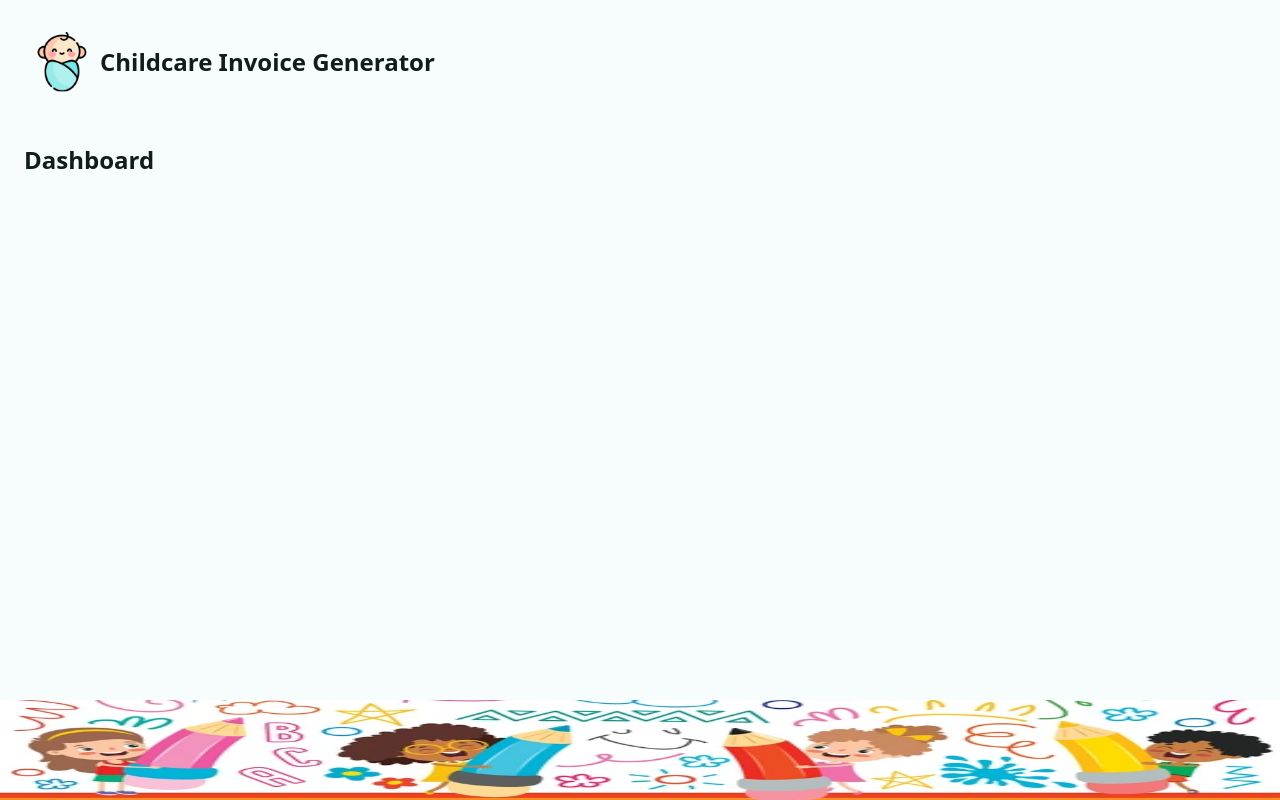
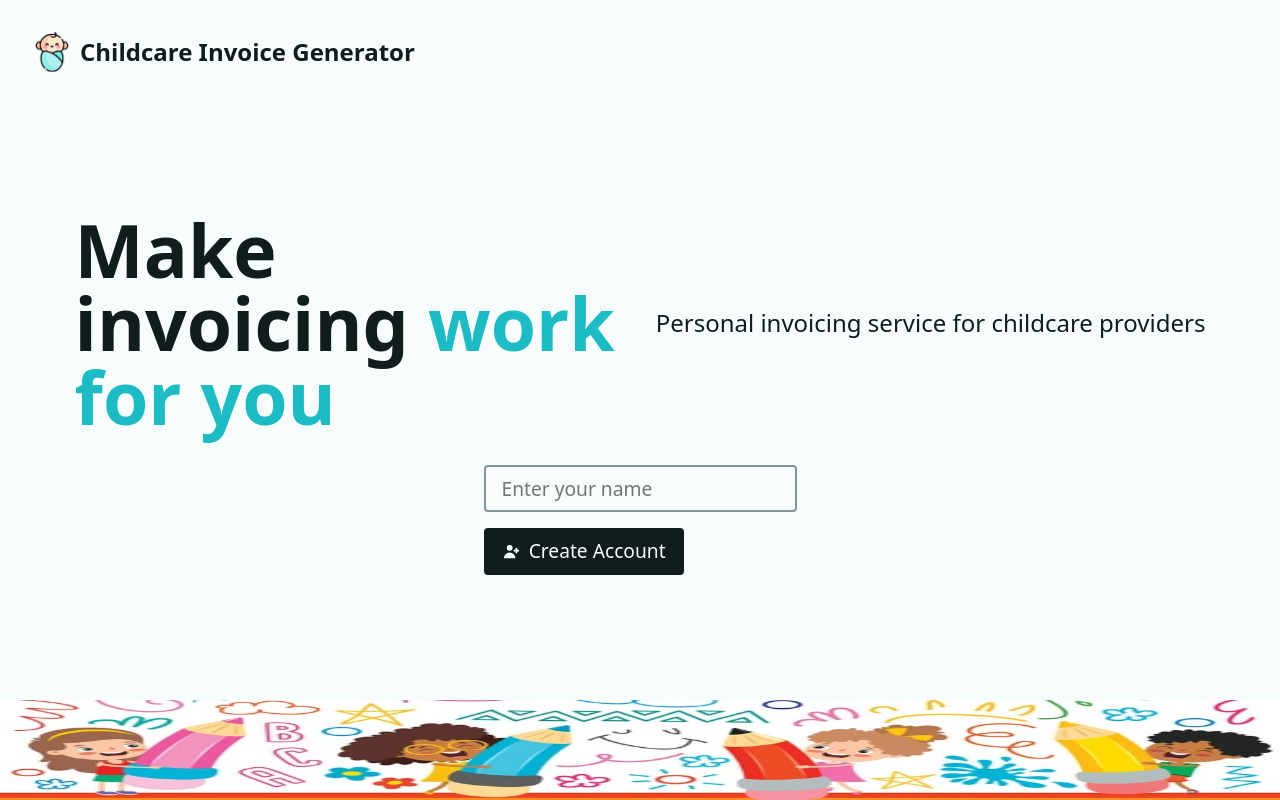
Before and after one commit to hannahf86/childcare-invoice-generator, a React (Vite) app: page / in a window 1280 px wide. Built offline with nearby package versions, Linux system fonts and the light colour scheme.

Commit message:
intro scene added

```diff
--- a/package.json
+++ b/package.json
@@ -13,7 +13,8 @@
     "react": "^18.2.0",
     "react-dom": "^18.2.0",
     "react-icons": "^4.11.0",
-    "react-router-dom": "6.8"
+    "react-router-dom": "6.8",
+    "react-toastify": "^9.1.3"
   },
   "devDependencies": {
     "@types/react": "^18.2.15",
--- a/src/Actions/Logout.jsx
+++ b/src/Actions/Logout.jsx
@@ -3,12 +3,16 @@ import { redirect } from "react-router-dom";
 
 // HELPERS
 import { deleteItem } from "../Utilities/Helpers";
+import { toast } from "react-toastify";
 
 export async function logoutAction() {
     // delete the user
     deleteItem({
         key: "userName"
     })
+
+    toast.success("You've deleted your user info")
+
     // return redirect
     return redirect("/")
 }
--- a/src/App.jsx
+++ b/src/App.jsx
@@ -3,8 +3,12 @@ import {
   RouterProvider,
 } from "react-router-dom";
 
+// TOAST
+import { ToastContainer } from 'react-toastify';
+import 'react-toastify/dist/ReactToastify.css';
+
 // SCENES
-import Dashboard, { dashboardLoader } from "./Scenes/Dashboard";
+import Dashboard, { dashboardLoader, dashboardAction } from "./Scenes/Dashboard";
 import Error from "./Scenes/Error";
 import Main, { mainLoader } from "./Layouts/main";
 
@@ -22,6 +26,7 @@ const router = createBrowserRouter([
         path: "/",
         element: <Dashboard />,
         loader: dashboardLoader,
+        action: dashboardAction,
         errorElement: <Error />
       },
       {
@@ -35,6 +40,7 @@ const router = createBrowserRouter([
 function App() {
   return <div className="App">
     <RouterProvider router={router} />
+    <ToastContainer />
   </div>;
 }
 
--- a/src/Components/Nav.jsx
+++ b/src/Components/Nav.jsx
@@ -14,7 +14,7 @@ const Nav = ({ userName }) => {
         to='/'
         aria-label='Go to Home'
       >
-        <img src={logo} height={60} />
+        <img src={logo} height={40} />
         <span>Childcare Invoice Generator</span>
       </NavLink>
 
@@ -30,7 +30,7 @@ const Nav = ({ userName }) => {
             }}
           >
             <button type='submit' className='btn btn--warning'>
-              <span><HiTrash width={20} />Delete User</span>
+              <span>Delete User</span>
             </button>
 
           </Form>
--- a/src/Scenes/Dashboard.jsx
+++ b/src/Scenes/Dashboard.jsx
@@ -1,5 +1,11 @@
 // REACT-ROUTER-ROM
 import { useLoaderData } from "react-router-dom";
+
+// SCENES
+import Intro from "./Intro";
+
+// TOAST
+import { toast } from "react-toastify";
 
 //  HELPERS
 import { fetchData } from "../Utilities/Helpers"
@@ -10,13 +16,29 @@ export function dashboardLoader() {
     return { userName }
 }
 
+// ACTIONS
+export async function dashboardAction({ request }) {
+    const data = await request.formData();
+    try {
+        const formData = Object.fromEntries(data);
+        localStorage.setItem('userName', JSON.stringify(formData.userName));
+        return toast.success(`Welcome, ${formData.userName}!`)
+    } catch (e) {
+        throw new Error("There was a problem creating your account")
+    }
+}
+
 const Dashboard = () => {
     const { userName } = useLoaderData()
 
     return (
-        <div>
-            <h3>Dashboard</h3>
-        </div>
+        <>
+            {
+                userName ? (
+                    <p>{userName}</p>
+                ) : <Intro />
+            }
+        </>
     )
 }
 export default Dashboard
--- /dev/null
+++ b/src/Scenes/Intro.jsx
@@ -0,0 +1,32 @@
+import React from 'react'
+import { Form } from 'react-router-dom'
+
+// ASSETS
+import { HiUserAdd } from 'react-icons/hi'
+
+const Intro = () => {
+    return (
+        <div className='intro'>
+            <div>
+                <h1>Make invoicing <span className='accent'>work for you</span></h1>
+            </div>
+            <p>Personal invoicing service for childcare providers</p>
+
+            <Form method='post' >
+                <input
+                    type='text'
+                    name='userName'
+                    required
+                    placeholder='Enter your name'
+                    aria-label='Your name'
+                    autoComplete='given-name'
+                />
+                <button type='submit' className='btn btn--dark'>
+                    <HiUserAdd width={20} /><span>Create Account</span>
+                </button>
+            </Form>
+        </div>
+    )
+}
+
+export default Intro
```
Also changed, not shown: 1 other file (tests, documents, lock files or other folders).
